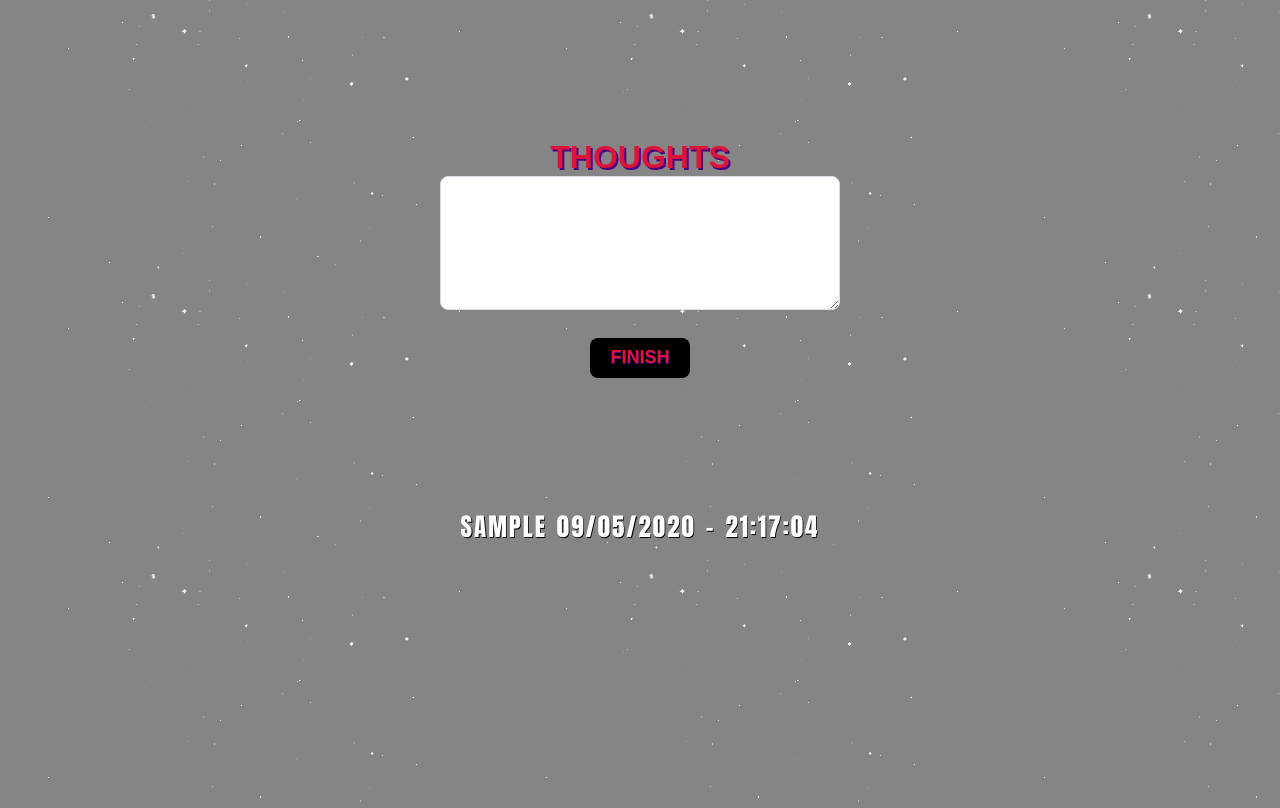
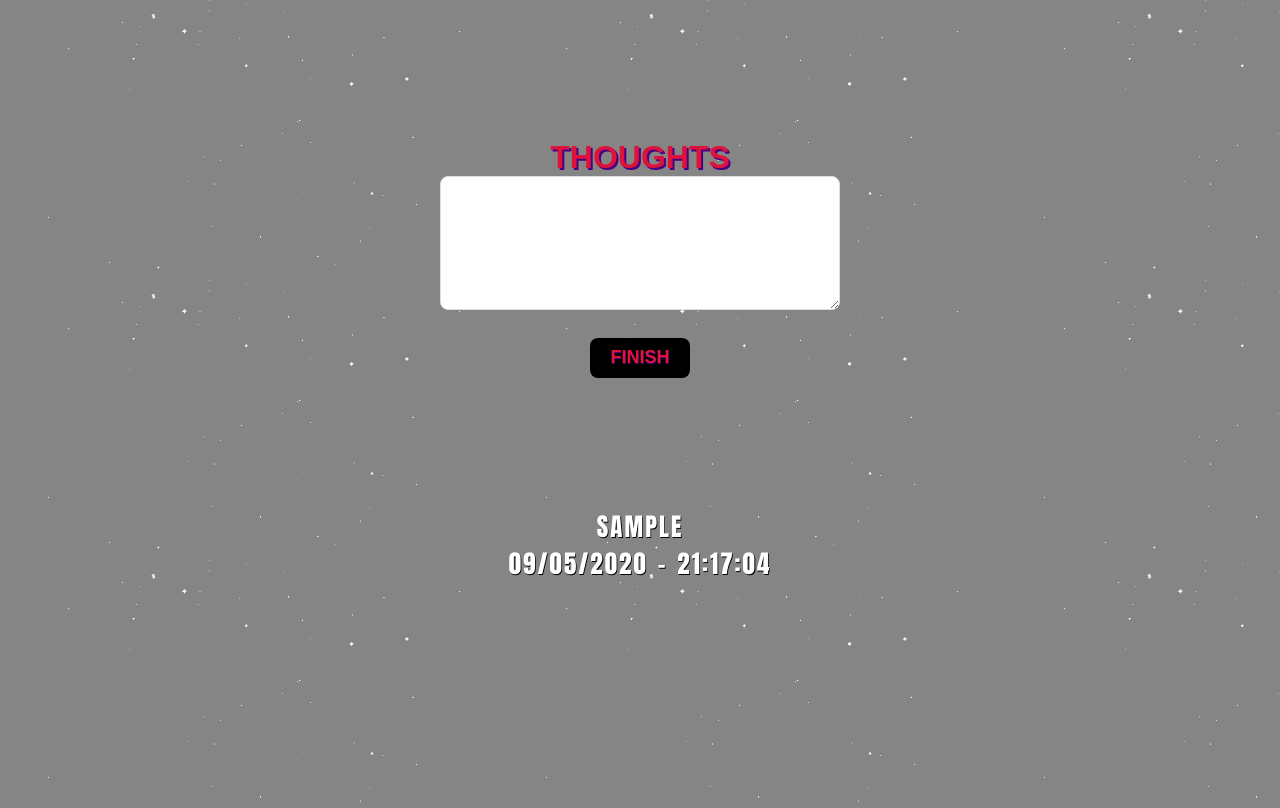
Before and after one commit to MisaelSantos/todothinks, a React (Create React App) app: page / in a window 1280 px wide. Both pictures are taken after typing "Sample" into the empty fields and a click on the button "FINISH". Built offline with nearby package versions, Linux system fonts and the light colour scheme.

Commit message:
Update App.js

```diff
--- a/src/App.js
+++ b/src/App.js
@@ -36,8 +36,8 @@ class App extends React.Component {
 
       const hrs = now.getHours(), min = now.getMinutes(), sec = now.getSeconds();
 
-      const addItem = [...this.state.todos, this.state.value + ' ' + ((day > 9) ? day : '0' + day) + "/" + ((mon > 9) ? mon : '0' + mon) + "/" + year +
-        ' - ' + ((hrs > 9) ? hrs : '0' + hrs) + ":" + ((min > 9) ? min : '0' + min) + ':' + ((sec > 9) ? sec : '0' + sec)];
+      const addItem = [...this.state.todos, [[this.state.value], [((day > 9) ? day : '0' + day) + "/" + ((mon > 9) ? mon : '0' + mon) + "/" + year +
+        ' - ' + ((hrs > 9) ? hrs : '0' + hrs) + ":" + ((min > 9) ? min : '0' + min) + ':' + ((sec > 9) ? sec : '0' + sec)]]];
 
       localStorage.setItem('myValueInLocalStorage', JSON.stringify(addItem));
 
@@ -68,7 +68,7 @@ class App extends React.Component {
         <form onSubmit={this.handleSubmit}>
           <label htmlFor="">THOUGHTS</label>
           <textarea className="thought" value={this.state.value} cols="30" rows="10" onChange={this.handleChange}></textarea>
-          <br/>
+          <br />
           <button className="btn">FINISH</button>
         </form>
 
@@ -77,8 +77,9 @@ class App extends React.Component {
             this.state.todos.map((item, index) => {
               return (
                 <div onClick={() => this.deleteItem(index)} key={index}>
-                  {item}
-                  <br />
+                  {item[0]}
+                  <br/>
+                  <div>{item[1]}</div>
                 </div>
               )
             })
```
